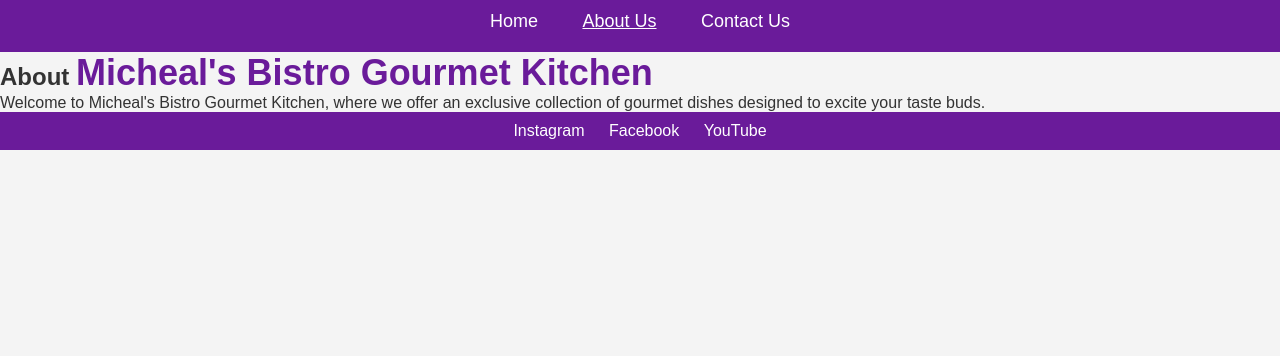
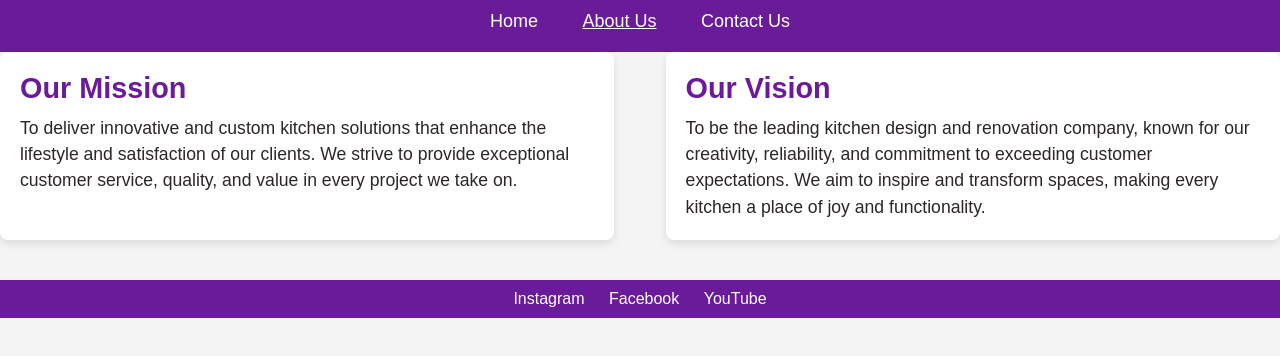
Before and after one commit to Being-Light/plp-presentation, a website: page Public/about.html in a window 1280 px wide. Shown: the part 136-492 px from the top of the page. Drawn offline with Linux system fonts and the light colour scheme.

Commit message:
Update about.html

```diff
--- a/Public/about.html
+++ b/Public/about.html
@@ -18,10 +18,17 @@
         </nav>
     </header>
 
-    <section id="about">
-    <h2>About <span class="company-name">Micheal's Bistro Gourmet Kitchen</span></h2>
-    <p>Welcome to Micheal's Bistro Gourmet Kitchen, where we offer an exclusive collection of gourmet dishes designed to excite your taste buds.</p>
-</section>
+    <section class="mission-vision">
+        <div class="mission">
+          <h3>Our Mission</h3>
+          <p>To deliver innovative and custom kitchen solutions that enhance the lifestyle and satisfaction of our clients. We strive to provide exceptional customer service, quality, and value in every project we take on.</p>
+        </div>
+
+        <div class="vision">
+          <h3>Our Vision</h3>
+          <p>To be the leading kitchen design and renovation company, known for our creativity, reliability, and commitment to exceeding customer expectations. We aim to inspire and transform spaces, making every kitchen a place of joy and functionality.</p>
+        </div>
+      </section>
 
 
     <footer>
```
